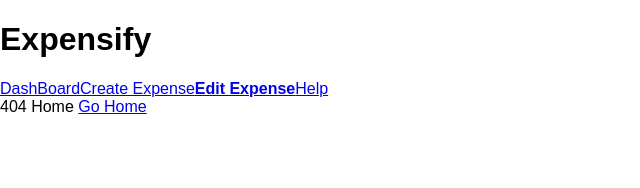
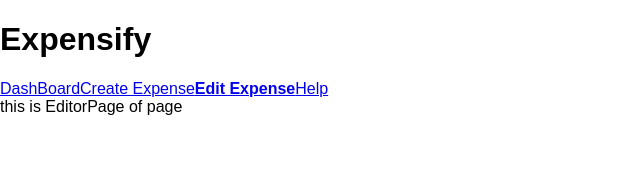
Before and after one commit to szheng3/PracticeR, a React (Create React App) app: page /edit in a window 1280 px wide. Before the commit this address had no page. Shown: the top 188 px of the page, without its empty margins (0-640 px from the left). Built offline with nearby package versions, Linux system fonts and the light colour scheme.

Commit message:
react router done

```diff
--- a/package.json
+++ b/package.json
@@ -3,6 +3,7 @@
   "version": "0.1.0",
   "private": true,
   "dependencies": {
+    "query-string": "^5.1.0",
     "react": "^16.2.0",
     "react-dom": "^16.2.0",
     "react-router-dom": "^4.2.2",
--- a/src/AppRoute/AppRoute.js
+++ b/src/AppRoute/AppRoute.js
@@ -16,8 +16,9 @@
                 <Header/>
                 <Switch>
 
-                    <Route path={`/`} exact={true} component={DashBoard}/>
+                    <Route path={`/`} component={DashBoard} exact={true}/>
                     <Route path={`/create`} component={CreatePage}/>
+                    <Route path={`/edit`} component={EditorPage} exact={true}/>
                     <Route path={`/edit/:id`} component={EditorPage}/>
                     <Route path={`/help`} component={HelpPage}/>
                     <Route component={NotFoundPage}/>
--- a/src/component/EditorPage.js
+++ b/src/component/EditorPage.js
@@ -1,13 +1,27 @@
-import React from 'react';
+import React, {Component} from 'react';
+import queryString from 'query-string';
 
-const EditorPage = (props) => {
-    return (
-        <div>
-            this is EditorPage of page {props.match.params.id}
-        </div>
-    );
-};
+
+class EditorPage extends Component {
+
+
+    render() {
+
+        const parsed = queryString.parse(this.props.location.search);
+
+        return (
+            <div>
+
+                {parsed.gg}
+                this is EditorPage of page {this.props.match.params.id}
+
+
+            </div>
+        );
+    }
+}
 
 EditorPage.propTypes = {};
 
+
 export default EditorPage;
```
Also changed, not shown: 1 other file (tests, documents, lock files or other folders).
